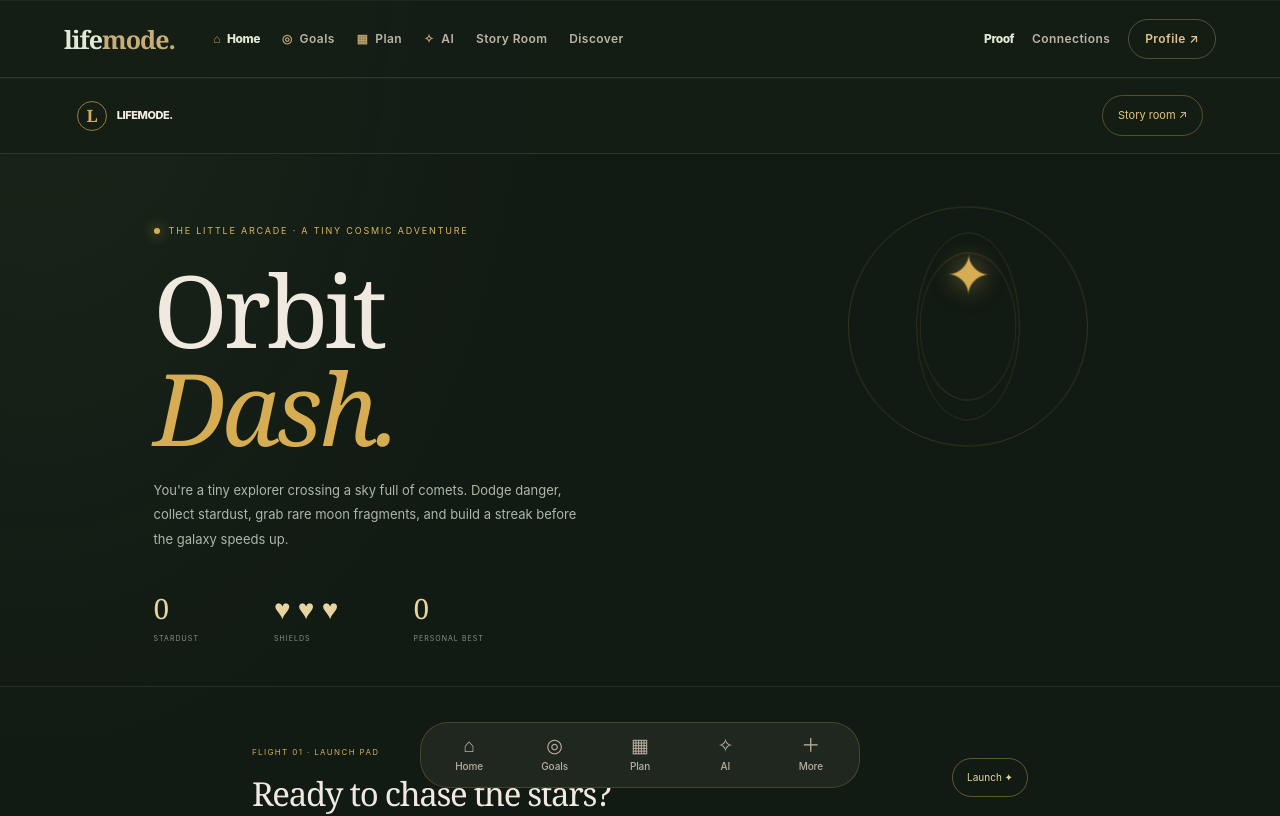
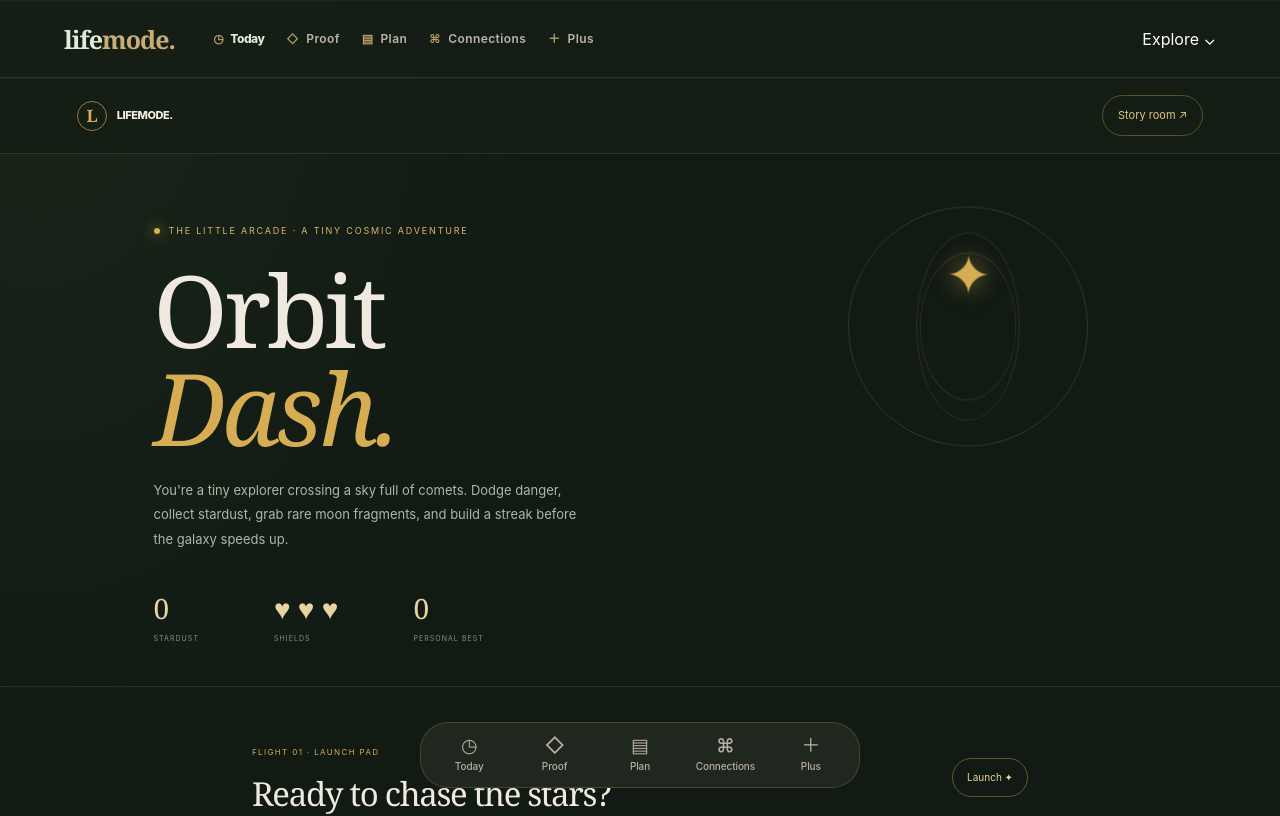
Before and after one commit to an1shm7951/Life-Mode, a Next.js app: page /play in a window 1280 px wide. Shown: the top 816 px of the page. Built offline with nearby package versions, Linux system fonts and the light colour scheme.

Commit message:
Simplify LifeMode navigation around five core destinations

```diff
--- a/src/components/mobile-nav.tsx
+++ b/src/components/mobile-nav.tsx
@@ -5,20 +5,19 @@ import { Suspense, useState } from "react";
 import { usePathname, useSearchParams } from "next/navigation";
 
 const primaryItems = [
-  { href: "/dashboard", label: "Home", icon: "⌂" },
-  { href: "/goals/daily", label: "Goals", icon: "◎" },
-  { href: "/planning", label: "Plan", icon: "▦" },
-  { href: "/buddy", label: "AI", icon: "✧" },
+  { href: "/dashboard", label: "Today", icon: "◷", key: "today" },
+  { href: "/dashboard?view=proof", label: "Proof", icon: "◇", key: "proof" },
+  { href: "/planning", label: "Plan", icon: "▤", key: "plan" },
+  { href: "/dashboard?view=connections", label: "Connections", icon: "⌘", key: "connections" },
+  { href: "/subscription", label: "Plus", icon: "＋", key: "plus" },
 ];
 
 const moreItems = [
-  { href: "/dashboard?view=proof", label: "Proof" },
   { href: "/discover", label: "Discover" },
   { href: "/stories", label: "Story Room" },
-  { href: "/dashboard?view=connections", label: "Connections" },
+  { href: "/buddy", label: "AI Buddy" },
   { href: "/profile", label: "Profile" },
   { href: "/settings", label: "Settings" },
-  { href: "/subscription", label: "Plus" },
 ];
 
 export function MobileNav() {
@@ -34,15 +33,21 @@ function MobileNavContent() {
   const searchParams = useSearchParams();
   const view = searchParams.get("view") ?? "";
   const [moreOpen, setMoreOpen] = useState(false);
-  const isMoreActive = pathname === "/discover" || pathname === "/stories" || pathname.startsWith("/stories/") || pathname === "/profile" || pathname === "/settings" || pathname === "/subscription" || view === "proof" || view === "connections";
 
-  function isActive(href: string) {
-    if (href === "/dashboard") return pathname === "/dashboard" && !view;
-    if (href === "/goals/daily") return pathname.startsWith("/goals");
-    if (href === "/planning") return pathname === "/planning";
-    if (href === "/buddy") return pathname === "/buddy";
+  function isActive(key: string) {
+    if (key === "today") return pathname === "/dashboard" && !view;
+    if (key === "proof") return pathname === "/dashboard" && view === "proof";
+    if (key === "plan") return pathname === "/planning";
+    if (key === "connections") return pathname === "/dashboard" && view === "connections";
+    if (key === "plus") return pathname === "/subscription";
     return false;
   }
+
+  const moreActive = moreItems.some((item) =>
+    item.href === "/stories" ? pathname.startsWith("/stories") :
+    item.href === "/discover" ? pathname === "/discover" :
+    pathname === item.href
+  );
 
   return (
     <>
@@ -50,23 +55,23 @@ function MobileNavContent() {
         <Link href="/dashboard" className="lm-desktop-brand">life<span>mode</span><i>.</i></Link>
         <nav aria-label="Desktop navigation" className="lm-desktop-links">
           {primaryItems.map((item) => (
-            <Link key={item.href} href={item.href} aria-current={isActive(item.href) ? "page" : undefined} className={isActive(item.href) ? "is-active" : ""}>
+            <Link key={item.key} href={item.href} aria-current={isActive(item.key) ? "page" : undefined} className={isActive(item.key) ? "is-active" : ""}>
               <span aria-hidden="true">{item.icon}</span>{item.label}
             </Link>
           ))}
-          <Link href="/stories" aria-current={pathname.startsWith("/stories") ? "page" : undefined} className={pathname.startsWith("/stories") ? "is-active" : ""}>Story Room</Link>
-          <Link href="/discover" aria-current={pathname === "/discover" ? "page" : undefined} className={pathname === "/discover" ? "is-active" : ""}>Discover</Link>
         </nav>
         <div className="lm-desktop-actions">
-          <Link href="/dashboard?view=proof">Proof</Link>
-          <Link href="/dashboard?view=connections">Connections</Link>
-          <Link href="/profile" className="lm-desktop-profile">Profile ↗</Link>
+          <button type="button" className={moreOpen || moreActive ? "lm-more-trigger is-active" : "lm-more-trigger"} aria-expanded={moreOpen} aria-haspopup="menu" onClick={() => setMoreOpen((open) => !open)}>Explore <span aria-hidden="true">⌄</span></button>
         </div>
       </header>
+
+      <button type="button" className={moreOpen || moreActive ? "lm-mobile-more-trigger is-active" : "lm-mobile-more-trigger"} aria-expanded={moreOpen} aria-haspopup="menu" onClick={() => setMoreOpen((open) => !open)}>
+        Explore <span aria-hidden="true">⌄</span>
+      </button>
+
       {moreOpen ? (
-        <button type="button" aria-label="Close more navigation" className="mobile-more-backdrop lm-more-backdrop" onClick={() => setMoreOpen(false)} />
-      ) : null}
-      {moreOpen ? (
+        <>
+          <button type="button" aria-label="Close Explore menu" className="mobile-more-backdrop lm-more-backdrop" onClick={() => setMoreOpen(false)} />
           <div className="mobile-more-menu lm-more-menu" role="menu" aria-label="More LifeMode pages">
             {moreItems.map((item) => (
               <Link key={item.href} href={item.href} role="menuitem" onClick={() => setMoreOpen(false)} className="mobile-more-link lm-more-link">
@@ -74,16 +79,15 @@ function MobileNavContent() {
               </Link>
             ))}
           </div>
+        </>
       ) : null}
+
       <nav aria-label="Primary navigation" className="mobile-nav lm-floating-nav">
         {primaryItems.map((item) => (
-          <Link key={item.href} href={item.href} aria-current={isActive(item.href) ? "page" : undefined} className={isActive(item.href) ? "mobile-nav-item lm-floating-nav-item is-active" : "mobile-nav-item lm-floating-nav-item"}>
+          <Link key={item.key} href={item.href} aria-current={isActive(item.key) ? "page" : undefined} className={isActive(item.key) ? "mobile-nav-item lm-floating-nav-item is-active" : "mobile-nav-item lm-floating-nav-item"}>
             <span className="mobile-nav-icon lm-floating-nav-icon" aria-hidden="true">{item.icon}</span><span>{item.label}</span>
           </Link>
         ))}
-        <button type="button" aria-expanded={moreOpen} aria-haspopup="menu" onClick={() => setMoreOpen((open) => !open)} className={moreOpen || isMoreActive ? "mobile-nav-item lm-floating-nav-item is-active" : "mobile-nav-item lm-floating-nav-item"}>
-          <span className="mobile-nav-icon lm-floating-nav-icon" aria-hidden="true">{moreOpen ? "×" : "＋"}</span><span>More</span>
-        </button>
       </nav>
     </>
   );
```
Lines whose indentation alone changed are shown as unchanged.
